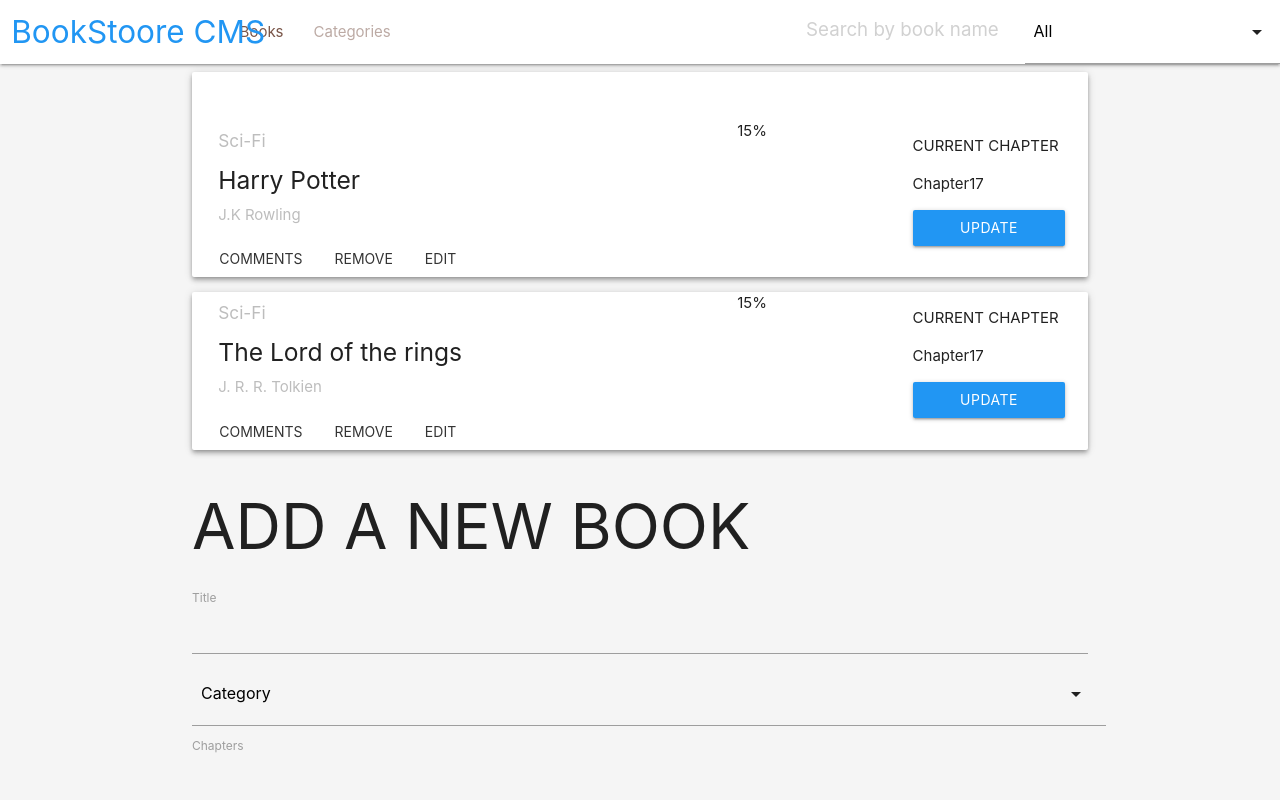
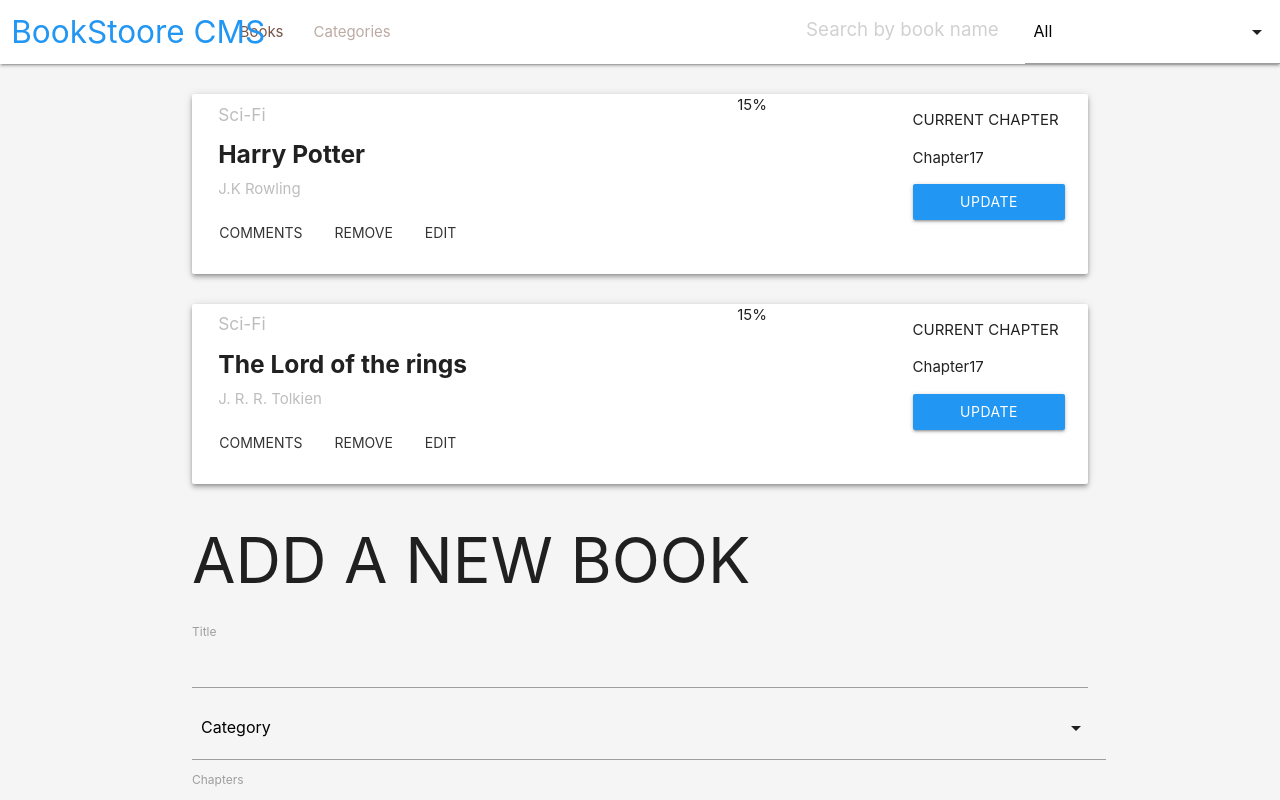
Before and after one commit to cvilla714/bookstore-react-redux, a React (Create React App) app: page / in a window 1280 px wide. Shown: the top 800 px of the page. Built offline with nearby package versions, Linux system fonts and the light colour scheme.

Commit message:
Fix navbar overlaping

```diff
--- a/src/components/App.css
+++ b/src/components/App.css
@@ -6,7 +6,6 @@
 
 .moving-left {
   width: 100%;
-  height: 100px;
 }
 
 .nav-wrapper .input-field input[type='search'] {
@@ -49,3 +48,24 @@
 .card-info > p {
   margin-top: 0;
 }
+
+.card-info > h5 {
+  font-weight: bold;
+}
+
+.buttons-container {
+  padding-bottom: 1.5rem;
+}
+
+.card-fixed:first-child {
+  margin: 3.375rem 0 1rem 0 !important;
+  background: blue;
+}
+
+.row {
+  margin-bottom: 0 !important;
+}
+
+.card {
+  margin-top: 2rem !important;
+}
--- a/src/components/Book.js
+++ b/src/components/Book.js
@@ -3,13 +3,14 @@
 import PropTypes from 'prop-types';
 
 const List = ({ id, name, author, category, onDelete }) => (
-  <div className="card z-depth-2 row">
+  <div className="card z-depth-2 row .card-fixer">
     <div className="col s7">
       <div className="card-info">
         <h6 className="header grey-text text-lighten-1">{category}</h6>
         <h5 className="header grey-text text-darken-4">{name}</h5>
         <p className="grey-text text-lighten-1">{author}</p>
       </div>
+      <div className="buttons-container">
         <a href="!#" className="btn-flat">
           Comments
         </a>
@@ -19,6 +20,7 @@
         <a href="!#" className="btn-flat">
           Edit
         </a>
+      </div>
     </div>
     <div className="col s5 row">
       <div className="col s6">15%</div>
```
Lines whose indentation alone changed are shown as unchanged.
